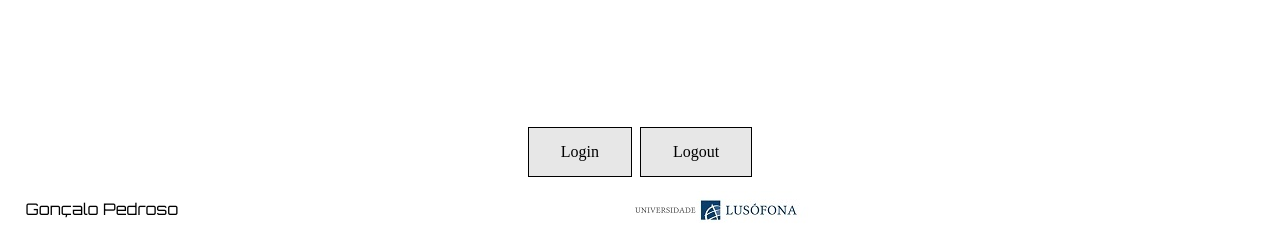
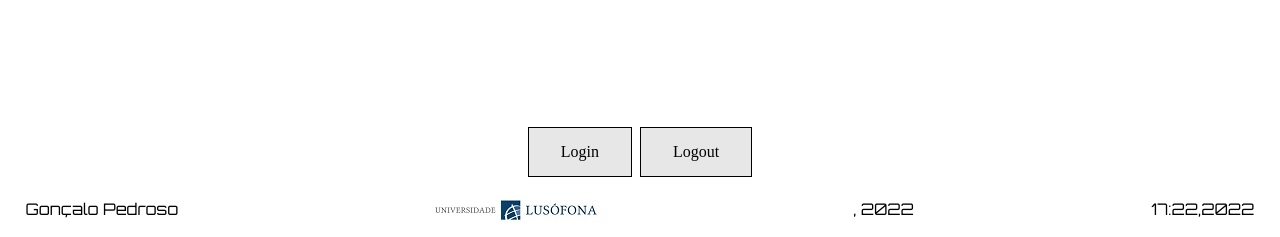
Before and after one commit to DrAlexWild/goncalo_portfolio, a Django app: page /Projetos in a window 1280 px wide. Shown: the part 825-1062 px from the top of the page. Run offline with Django 4.2, Linux system fonts and the light colour scheme; data that the repository does not hold is empty; parts of the project's set-up code (start-up, migrations or seed data) failed here and were passed over; some web fonts are replaced.

Commit message:
Data_hora_footer01

```diff
--- a/portfolio/templates/portfolio/layout.html
+++ b/portfolio/templates/portfolio/layout.html
@@ -43,6 +43,7 @@
     <footer>
         <p>Gonçalo Pedroso</p>
         <img src="{% static 'portfolio/images/ulht.jpg' %}">
+        <p>, 2022</p>
 <script type="text/javascript">
 function time()
 {
@@ -53,9 +54,9 @@
 setTimeout('time()',500);
 }
 </script>
-        <div onload="time()">
+<body onload="time()">
 <div id="txt"></div>
-        </div>
+</body>
     </footer>
 </body>
 </html>
```
Lines whose indentation alone changed are shown as unchanged.
